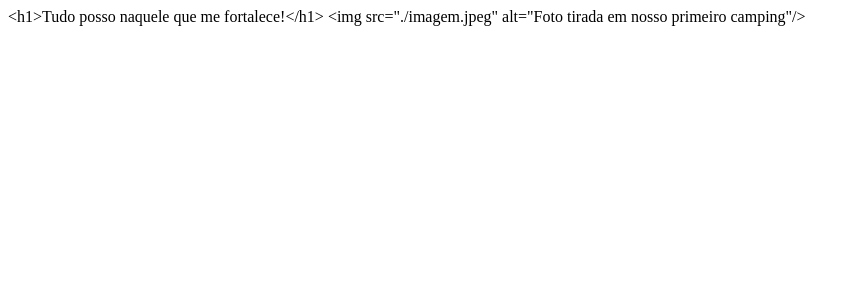
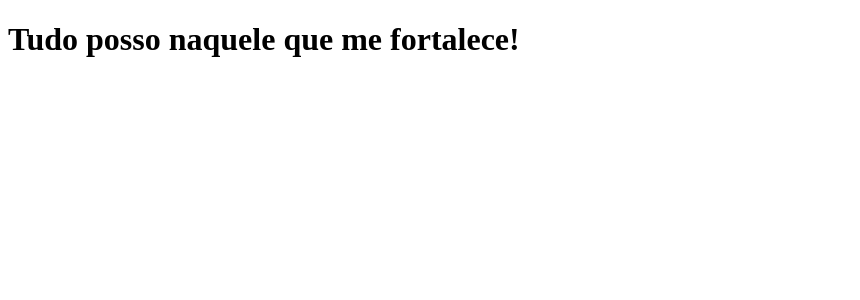
Before and after one commit to j-adenilson/clone-tabnews, a Next.js app: page / in a window 1280 px wide. Shown: the top 300 px of the page, without its empty margins (0-860 px from the left). Built offline with nearby package versions, Linux system fonts and the light colour scheme.

Commit message:
removendo foto e corrigindo função Home

```diff
--- a/pages/index.js
+++ b/pages/index.js
@@ -1,23 +1,5 @@
-/*
 function Home(){
-    return <h1>Tudo posso naquele que me fortalece!
-
-        <img src="WhatsApp Image 2026-09-26 at 22.39.19.jpeg" alt="Foto tirada em nosso primeiro camping"/>
-
-    </h1>
-
-
+    return <h1>Tudo posso naquele que me fortalece!</h1>
 }
 
 export default Home;
-*/
-
-function Home(){
-    // Usamos crases ( ` ) para o JavaScript entender que isso é um bloco de HTML
-    return `
-        <h1>Tudo posso naquele que me fortalece!</h1>
-        <img src="./imagem.jpeg" alt="Foto tirada em nosso primeiro camping"/>
-    `;
-}
-
-export default Home;
```
Also changed, not shown: pages/imagem.jpeg (deleted).
